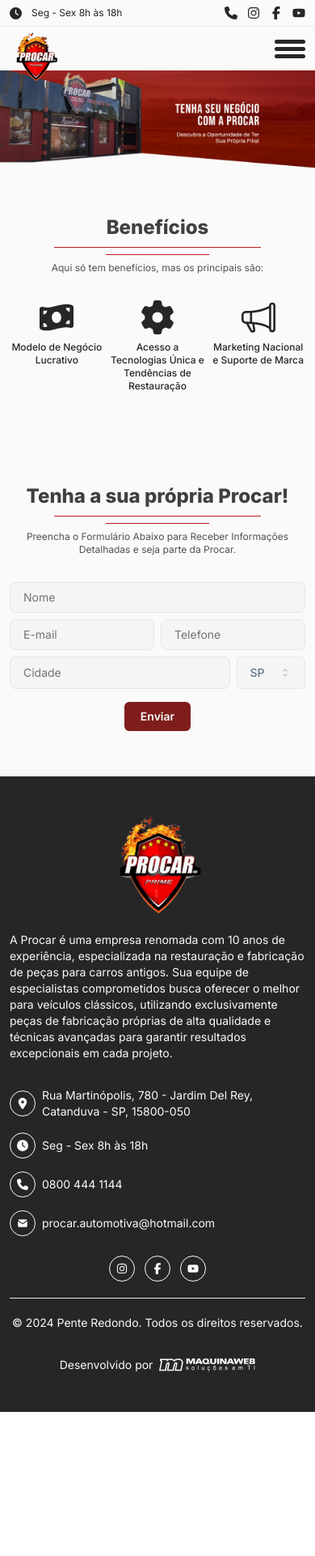
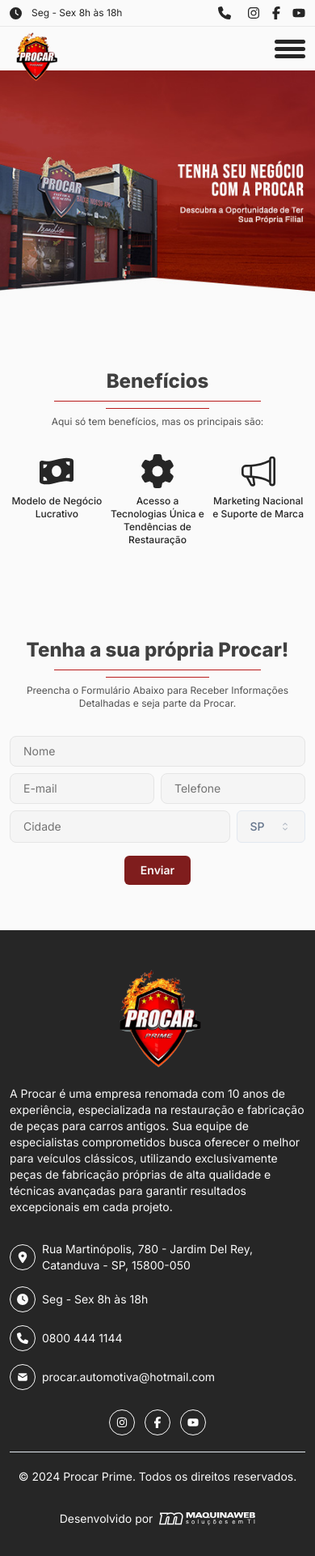
Before and after one commit to maquinaweb/procar, a Next.js app: page /filial in a window 390 px wide. Shown: the top 1922 px of the page at 81% size. Before the commit the page ends 1744 px from the top, so only its background shows below. Built offline with nearby package versions, Linux system fonts and the light colour scheme.

Commit message:
feat: add links and banners responsive

```diff
--- a/src/app/obras/[id]/page.tsx
+++ b/src/app/obras/[id]/page.tsx
@@ -22,7 +22,7 @@
     <>
       <Header theme="light" />
 
-      <main className="flex flex-col bg-neutral-50 py-12 xl:py-32">
+      <main className="flex flex-col bg-neutral-50 py-12 xl:pb-28 xl:pt-20">
         <section className="container gap-12 flex flex-col-reverse items-center lg:items-start lg:flex-row mx-auto px-3">
           <div className="flex flex-col gap-4 flex-1">
             <h1 className="text-3xl font-bold text-neutral-800">
--- a/src/app/obras/page.tsx
+++ b/src/app/obras/page.tsx
@@ -12,7 +12,7 @@
       <Header theme="light" />
 
       <main className="flex flex-col bg-neutral-50">
-        <section className="container mx-auto px-3 py-36 flex flex-col gap-8">
+        <section className="container mx-auto px-3 py-12 xl:pb-36 xl:pt-28 flex flex-col gap-8">
           <SectionHeader
             title="Nossas obras"
             description="Nossa galeria de reparações!"
--- a/src/components/ContactUs/index.tsx
+++ b/src/components/ContactUs/index.tsx
@@ -1,3 +1,4 @@
+import Link from 'next/link';
 import { FaClock, FaLocationDot, FaPhone } from 'react-icons/fa6';
 import { TbMailFilled } from 'react-icons/tb';
 
@@ -61,16 +62,22 @@
               </li>
               <div className="flex flex-col lg:flex-row gap-4">
                 <li className="flex gap-2 items-center">
+                  <Link href="tel:08004441144">
                     <div className="w-fit h-fit border border-neutral-800 rounded-full p-2 hover:bg-neutral-800 hover:text-neutral-50 transition-colors">
                       <FaPhone />
                     </div>
-                  0800 444 1144
+                  </Link>
+                  <Link href="tel:08004441144">0800 444 1144</Link>
                 </li>
                 <li className="flex gap-2 items-center">
+                  <Link href="mailto:contato@procarprime.com.br">
                     <div className="w-fit h-fit border border-neutral-800 rounded-full p-2 hover:bg-neutral-800 hover:text-neutral-50 transition-colors">
                       <TbMailFilled />
                     </div>
+                  </Link>
+                  <Link href="mailto:contato@procarprime.com.br">
                     procar.automotiva@hotmail.com
+                  </Link>
                 </li>
               </div>
             </ul>
--- a/src/components/Footer/index.tsx
+++ b/src/components/Footer/index.tsx
@@ -49,16 +49,22 @@
               </li>
               <div className="flex flex-col lg:flex-row gap-4">
                 <li className="flex gap-2 items-center">
+                  <Link href="tel:08004441144">
                     <div className="w-fit h-fit cursor-pointer border border-neutral-50 rounded-full p-2 hover:bg-neutral-50 hover:text-neutral-800 transition-colors">
                       <FaPhone />
                     </div>
-                  0800 444 1144
+                  </Link>
+                  <Link href="tel:08004441144">0800 444 1144</Link>
                 </li>
                 <li className="flex gap-2 items-center">
+                  <Link href="mailto:contato@procarprime.com.br">
                     <div className="w-fit h-fit cursor-pointer border border-neutral-50 rounded-full p-2 hover:bg-neutral-50 hover:text-neutral-800 transition-colors">
                       <TbMailFilled />
                     </div>
+                  </Link>
+                  <Link href="mailto:contato@procarprime.com.br">
                     procar.automotiva@hotmail.com
+                  </Link>
                 </li>
               </div>
             </ul>
@@ -83,7 +89,7 @@
 
         <div className="flex flex-col items-center gap-8 md:gap-4 md:flex-row justify-between text-center">
           <p>
-            &copy; {new Date().getFullYear()} Pente Redondo. Todos os
+            &copy; {new Date().getFullYear()} Procar Prime. Todos os
             direitos reservados.
           </p>
           <div className="flex items-center gap-2">
--- a/src/components/Header/index.tsx
+++ b/src/components/Header/index.tsx
@@ -3,17 +3,12 @@
 import Image from 'next/image';
 import Link from 'next/link';
 import { useRef, useState } from 'react';
-import {
-  FaClock,
-  FaFacebookF,
-  FaInstagram,
-  FaPhone,
-  FaYoutube
-} from 'react-icons/fa6';
+import { FaClock, FaPhone } from 'react-icons/fa6';
 import { twMerge } from 'tailwind-merge';
 import { useResizeObserver } from 'usehooks-ts';
 
 import { pages } from '@/data/pages';
+import { socialMedia } from '@/data/socialMedia';
 import { useScrollBelow } from '@/hooks/useScrollBelow';
 import logoImage from '@/public/icon.png';
 
@@ -59,18 +54,24 @@
             </div>
             <ul className="flex gap-3 items-center">
               <li className="flex items-center gap-2 cursor-pointer">
-                <FaPhone size={16} />
-                <p className="hidden sm:block">0800 444 1144</p>
+                <Link href="tel:08004441144">
+                  <FaPhone size={16} />
+                </Link>
+                <Link href="tel:08004441144">
+                  <p className="hidden sm:block">0800 444 1144</p>
+                </Link>
               </li>
-              <li className="cursor-pointer transition-colors hover:text-neutral-400">
-                <FaInstagram size={16} />
-              </li>
-              <li className="cursor-pointer transition-colors hover:text-neutral-400">
-                <FaFacebookF size={16} />
-              </li>
-              <li className="cursor-pointer transition-colors hover:text-neutral-400">
-                <FaYoutube size={16} />
-              </li>
+              {socialMedia.map((social, index) => (
+                <Link
+                  key={`social-${index}`}
+                  href={social.link}
+                  target="_blank"
+                >
+                  <li className="cursor-pointer transition-colors hover:text-neutral-400">
+                    <social.icon size={16} />
+                  </li>
+                </Link>
+              ))}
             </ul>
           </div>
         </div>
--- a/src/components/ListWorks/index.tsx
+++ b/src/components/ListWorks/index.tsx
@@ -11,7 +11,7 @@
 
 const ListWorks: React.FC = () => {
   return (
-    <section className="container mx-auto flex flex-col gap-10 px-3 py-14 lg:py-28">
+    <section className="container mx-auto flex flex-col gap-10 px-3 pt-14 lg:pt-28">
       <SectionHeader
         title="Outras restaurações"
         description="Veja aqui mais algumas demonstrações de nosso trabalho!"
--- a/src/components/Welcome/index.tsx
+++ b/src/components/Welcome/index.tsx
@@ -1,5 +1,6 @@
 import Image from 'next/image';
 
+import welcomeBackgroundMobileImage from '@/public/welcome-background-mobile.jpg';
 import welcomeBackgroundImage from '@/public/welcome-background.jpeg';
 
 const Welcome: React.FC = () => {
@@ -8,7 +9,14 @@
       <Image
         src={welcomeBackgroundImage}
         alt="Logo"
-        className="w-full h-auto object-cover select-none"
+        className="hidden md:block w-full h-auto object-cover select-none"
+        placeholder="blur"
+        priority
+      />
+      <Image
+        src={welcomeBackgroundMobileImage}
+        alt="Logo"
+        className="md:hidden w-full h-[80vw] max-h-[350px] object-cover select-none"
         placeholder="blur"
         priority
       />
--- a/src/components/WelcomeFilial/index.tsx
+++ b/src/components/WelcomeFilial/index.tsx
@@ -1,5 +1,6 @@
 import Image from 'next/image';
 
+import bannerFilialMobileImage from '@/public/banner-filial-mobile.jpg';
 import bannerFilialImage from '@/public/banner-filial.png';
 
 const WelcomeFilial: React.FC = () => {
@@ -8,7 +9,14 @@
       <Image
         src={bannerFilialImage}
         alt="Logo"
-        className="w-full h-auto object-cover select-none"
+        className="hidden md:block w-full h-auto object-cover select-none"
+        placeholder="blur"
+        priority
+      />
+      <Image
+        src={bannerFilialMobileImage}
+        alt="Logo"
+        className="md:hidden w-full h-[80vw] max-h-[350px] object-cover select-none"
         placeholder="blur"
         priority
       />
--- a/src/data/socialMedia.ts
+++ b/src/data/socialMedia.ts
@@ -3,14 +3,14 @@
 export const socialMedia = [
   {
     icon: FaInstagram,
-    link: 'https://www.instagram.com'
+    link: 'https://www.instagram.com/procarprime'
   },
   {
     icon: FaFacebookF,
-    link: 'https://www.facebook.com'
+    link: 'https://www.facebook.com/procarprime4x4'
   },
   {
     icon: FaYoutube,
-    link: 'https://www.youtube.com'
+    link: 'https://www.youtube.com/@procarprime'
   }
 ];
```
Also changed, not shown: public/banner-filial-mobile.jpg (added), public/welcome-background-mobile.jpg (added). Lines whose indentation alone changed are shown as unchanged.
